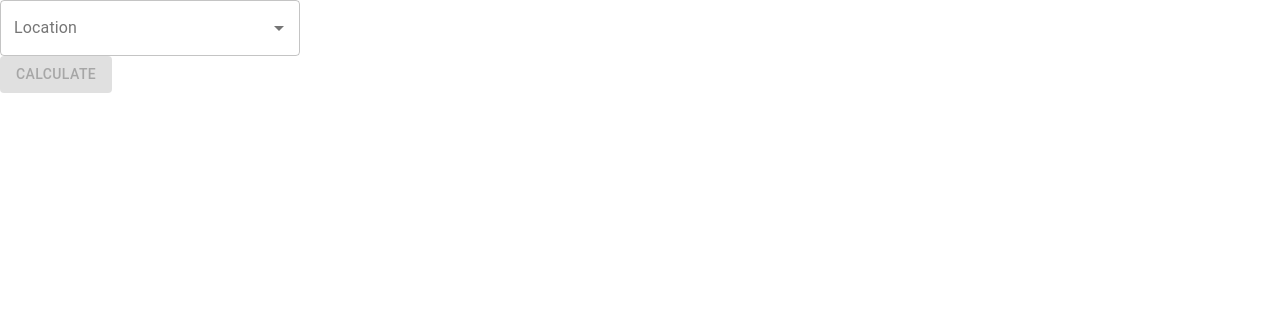
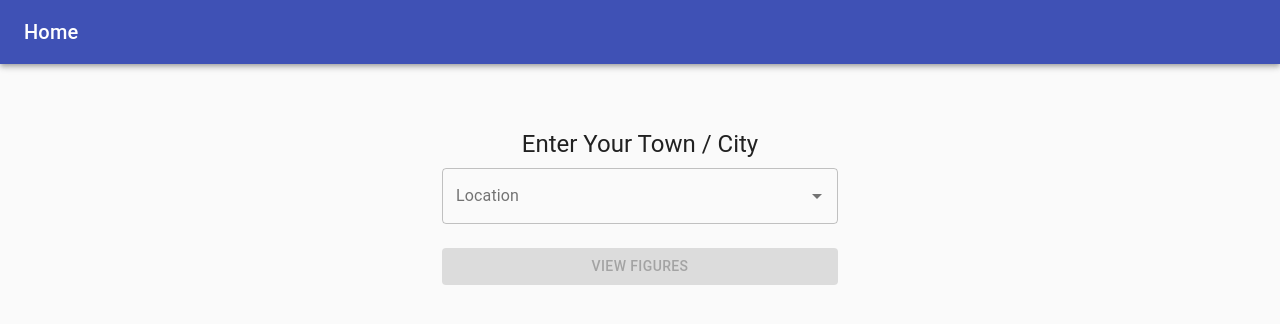
Before and after one commit to perrinjack/Coranavirus-Portal, a React (Create React App) app: page / in a window 1280 px wide. Shown: the top 324 px of the page. Built offline with nearby package versions, Linux system fonts and the light colour scheme.

Commit message:
Initial homepage style complete

```diff
--- a/src/App.js
+++ b/src/App.js
@@ -2,7 +2,9 @@
 import { BrowserRouter as Router, Switch, Route } from 'react-router-dom';
 import Form from './Form';
 import Results from './Results';
-
+import AppBar from '@material-ui/core/AppBar';
+import Toolbar from '@material-ui/core/Toolbar';
+import Typography from '@material-ui/core/Typography';
 function App() {
   const handleCalculateClick = (place) => {
     console.log(place.town);
@@ -12,12 +14,17 @@
       <div>
         {/* A <Switch> looks through its children <Route>s and
           renders the first one that matches the current URL. */}
+        <AppBar position="static">
+          <Toolbar>
+            <Typography variant="h6">Home</Typography>
+          </Toolbar>
+        </AppBar>
         <Switch>
           <Route exact path="/">
             <Form input={handleCalculateClick} />
           </Route>
           <Route exact path="/results">
-            <Results search= {"Harpenden"} />
+            <Results search={'Harpenden'} />
           </Route>
           <Route path="/">
             <h1>Custom 404 Page</h1>
--- a/src/Form.js
+++ b/src/Form.js
@@ -2,9 +2,22 @@
 import './App.css';
 import { makeStyles } from '@material-ui/core/styles';
 import Button from '@material-ui/core/Button';
+
+import Autocomplete from '@material-ui/lab/Autocomplete';
+import Container from '@material-ui/core/Container';
+import Grid from '@material-ui/core/Grid';
+import { Link } from 'react-router-dom';
+import Avatar from '@material-ui/core/Avatar';
+
+import CssBaseline from '@material-ui/core/CssBaseline';
 import TextField from '@material-ui/core/TextField';
-import Autocomplete from '@material-ui/lab/Autocomplete';
-import { Link } from 'react-router-dom';
+import FormControlLabel from '@material-ui/core/FormControlLabel';
+import Checkbox from '@material-ui/core/Checkbox';
+
+import Box from '@material-ui/core/Box';
+
+import Typography from '@material-ui/core/Typography';
+
 function Form(input) {
   const [place, setPlace] = React.useState('');
   const [buttonDisabled, setButtonDisabled] = React.useState(true);
@@ -14,28 +27,61 @@
     setButtonDisabled(!buttonDisabled);
   };
 
+  const useStyles = makeStyles((theme) => ({
+    paper: {
+      marginTop: theme.spacing(8),
+      display: 'flex',
+      flexDirection: 'column',
+      alignItems: 'center',
+    },
+    avatar: {
+      margin: theme.spacing(1),
+      backgroundColor: theme.palette.secondary.main,
+    },
+    form: {
+      width: '100%', // Fix IE 11 issue.
+      marginTop: theme.spacing(1),
+    },
+    submit: {
+      margin: theme.spacing(3, 0, 2),
+    },
+  }));
+
+  const classes = useStyles();
   return (
     <div>
+      <Container component="main" maxWidth="xs">
+        <CssBaseline />
+        <div className={classes.paper}>
+          <Typography component="h1" variant="h5">
+            Enter Your Town / City
+          </Typography>
+          <form className={classes.form}>
             <Autocomplete
               id="combo-box-demo"
               options={locations}
               getOptionLabel={(option) => `${option.town}, ${option.country} `}
-        style={{ width: 300 }}
-        // onChange={handleChangeMake}
               onChange={(event, value) => handleChangeMake(value)}
               renderInput={(params) => (
                 <TextField {...params} label="Location" variant="outlined" />
               )}
             />
-      <Link to={`/results`}>
+
             <Button
+              type="submit"
+              fullWidth
               variant="contained"
+              color="primary"
+              className={classes.submit}
               disabled={buttonDisabled}
-          onClick={() => input.input(place)}
+              component={Link}
+              to="/results"
             >
-          Calculate
+              View Figures
             </Button>
-      </Link>
+          </form>
+        </div>
+      </Container>
     </div>
   );
 }
--- a/src/Results.js
+++ b/src/Results.js
@@ -4,9 +4,7 @@
 import axios from 'axios';
 import Paper from '@material-ui/core/Paper';
 import Grid from '@material-ui/core/Grid';
-import AppBar from '@material-ui/core/AppBar';
-import Toolbar from '@material-ui/core/Toolbar';
-import Typography from '@material-ui/core/Typography';
+
 import Button from '@material-ui/core/Button';
 import IconButton from '@material-ui/core/IconButton';
 import Table from '@material-ui/core/Table';
@@ -79,11 +77,7 @@
   render() {
     return (
       <div>
-        <AppBar position="static">
-          <Toolbar>
-            <Typography variant="h6">Home</Typography>
-          </Toolbar>
-        </AppBar>
+
         <Container maxWidth="md" >
           <Grid container spacing={2} justify="center">
             <Grid item xs={'auto'} sm={4} align="center" >
```
Lines whose indentation alone changed are shown as unchanged.
